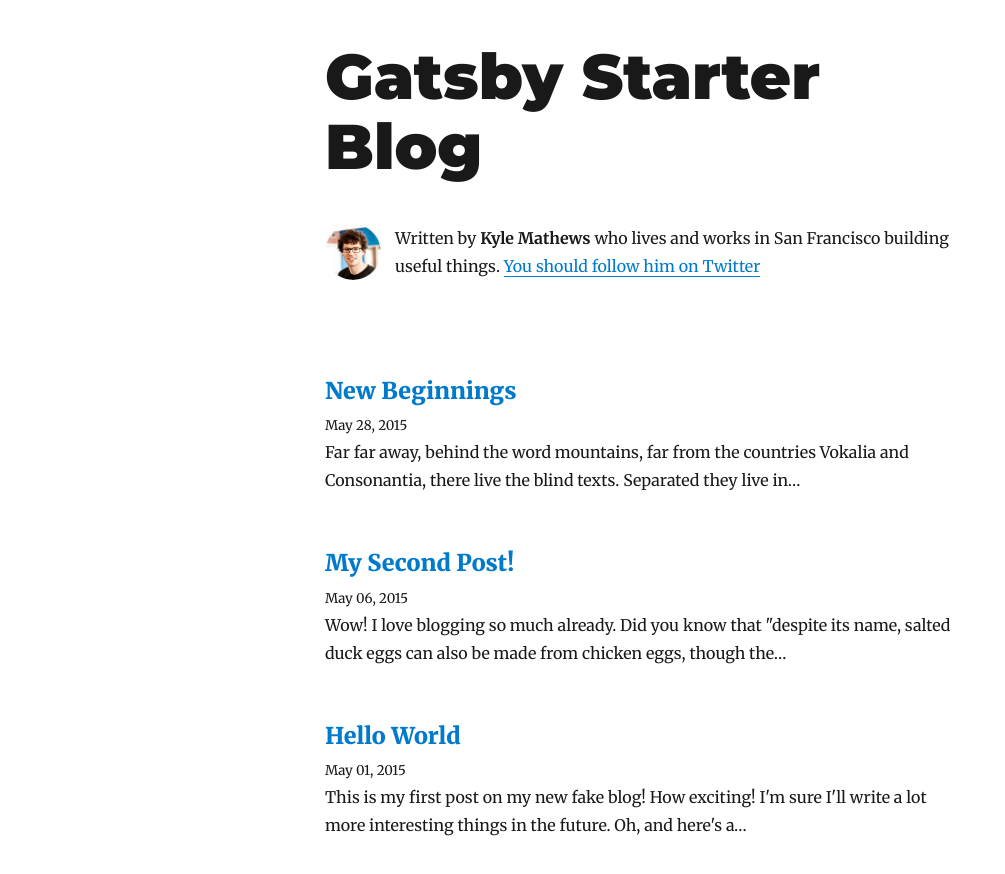
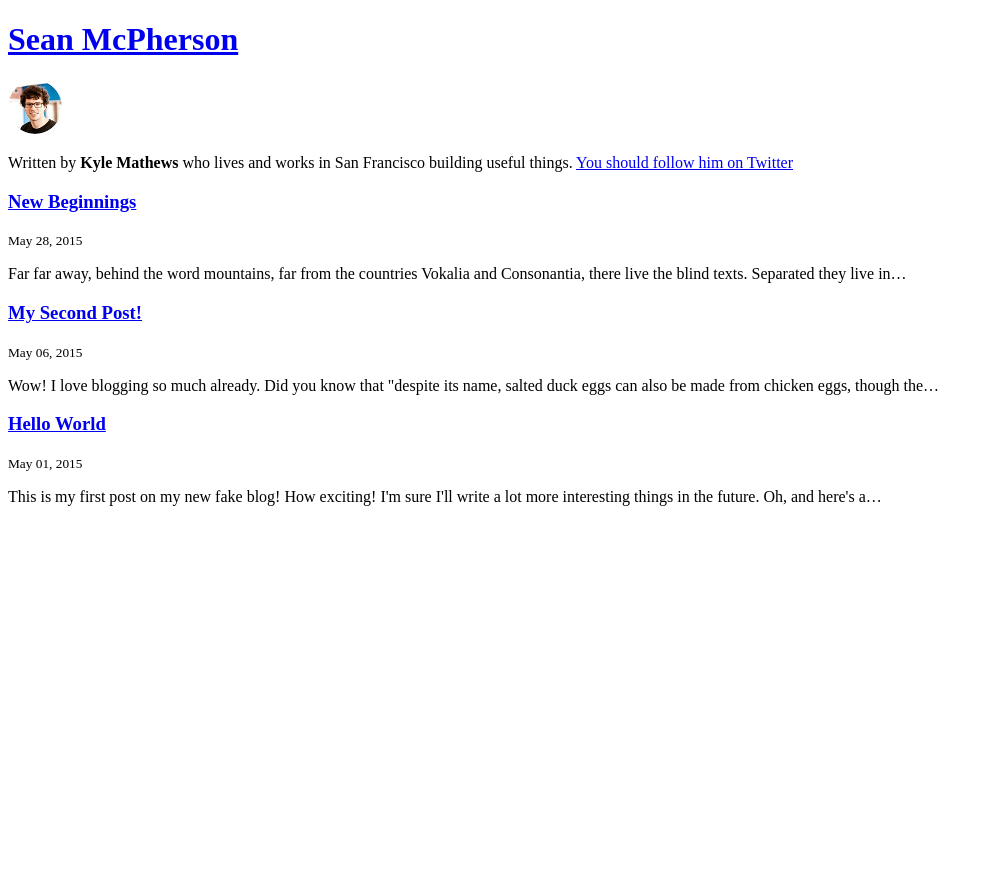
Before and after one commit to SeanMcP/gatsby-playground, a Gatsby site: page / in a window 1280 px wide. Shown: the whole page, without its empty margins (0-1005 px from the left). After the commit the page ends 800 px from the top, so only its background shows below. Built offline with nearby package versions, Linux system fonts and the light colour scheme; Gatsby itself is replaced by a stand-in of ours; some packages are replaced by stand-ins of ours.

Commit message:
Remove default packages

```diff
--- a/gatsby-config.js
+++ b/gatsby-config.js
@@ -1,6 +1,6 @@
 module.exports = {
   siteMetadata: {
-    title: 'Gatsby Starter Blog',
+    title: 'Sean McPherson',
     author: 'Sean McPherson',
     description: 'A starter blog demonstrating what Gatsby can do.',
     siteUrl: 'https://gatsbyjs.github.io/gatsby-starter-blog/',
--- a/src/components/Bio.js
+++ b/src/components/Bio.js
@@ -5,27 +5,12 @@
 import 'typeface-merriweather'
 
 import profilePic from './profile-pic.jpg'
-import { rhythm } from '../utils/typography'
 
 class Bio extends React.Component {
   render() {
     return (
-      <div
-        style={{
-          display: 'flex',
-          marginBottom: rhythm(2.5),
-        }}
-      >
-        <img
-          src={profilePic}
-          alt={`Kyle Mathews`}
-          style={{
-            marginRight: rhythm(1 / 2),
-            marginBottom: 0,
-            width: rhythm(2),
-            height: rhythm(2),
-          }}
-        />
+      <div>
+        <img src={profilePic} alt={`Kyle Mathews`} />
         <p>
           Written by <strong>Kyle Mathews</strong> who lives and works in San
           Francisco building useful things.{' '}
--- a/src/components/Layout.js
+++ b/src/components/Layout.js
@@ -1,7 +1,5 @@
 import React from 'react'
 import { Link } from 'gatsby'
-
-import { rhythm, scale } from '../utils/typography'
 
 class Layout extends React.Component {
   render() {
@@ -11,56 +9,19 @@
 
     if (location.pathname === rootPath) {
       header = (
-        <h1
-          style={{
-            ...scale(1.5),
-            marginBottom: rhythm(1.5),
-            marginTop: 0,
-          }}
-        >
-          <Link
-            style={{
-              boxShadow: 'none',
-              textDecoration: 'none',
-              color: 'inherit',
-            }}
-            to={'/'}
-          >
-            {title}
-          </Link>
+        <h1>
+          <Link to={'/'}>{title}</Link>
         </h1>
       )
     } else {
       header = (
-        <h3
-          style={{
-            fontFamily: 'Montserrat, sans-serif',
-            marginTop: 0,
-            marginBottom: rhythm(-1),
-          }}
-        >
-          <Link
-            style={{
-              boxShadow: 'none',
-              textDecoration: 'none',
-              color: 'inherit',
-            }}
-            to={'/'}
-          >
-            {title}
-          </Link>
+        <h3>
+          <Link to={'/'}>{title}</Link>
         </h3>
       )
     }
     return (
-      <div
-        style={{
-          marginLeft: 'auto',
-          marginRight: 'auto',
-          maxWidth: rhythm(24),
-          padding: `${rhythm(1.5)} ${rhythm(3 / 4)}`,
-        }}
-      >
+      <div>
         {header}
         {children}
       </div>
--- a/src/pages/hi-folks/index.md
+++ b/src/pages/hi-folks/index.md
@@ -1,6 +1,6 @@
 ---
 title: New Beginnings
-date: "2015-05-28T22:40:32.169Z"
+date: '2015-05-28T22:40:32.169Z'
 ---
 
 Far far away, behind the word mountains, far from the countries Vokalia and
@@ -15,10 +15,10 @@
 didn’t listen. She packed her seven versalia, put her initial into the belt and
 made herself on the way.
 
-* This however showed weasel
-* Well uncritical so misled
-  * this is very interesting
-* Goodness much until that fluid owl
+- This however showed weasel
+- Well uncritical so misled
+  - this is very interesting
+- Goodness much until that fluid owl
 
 When she reached the first hills of the **Italic Mountains**, she had a last
 view back on the skyline of her hometown _Bookmarksgrove_, the headline of
--- a/src/pages/index.js
+++ b/src/pages/index.js
@@ -5,7 +5,6 @@
 
 import Bio from '../components/Bio'
 import Layout from '../components/Layout'
-import { rhythm } from '../utils/typography'
 
 class BlogIndex extends React.Component {
   render() {
@@ -28,11 +27,7 @@
           const title = get(node, 'frontmatter.title') || node.fields.slug
           return (
             <div key={node.fields.slug}>
-              <h3
-                style={{
-                  marginBottom: rhythm(1 / 4),
-                }}
-              >
+              <h3>
                 <Link style={{ boxShadow: 'none' }} to={node.fields.slug}>
                   {title}
                 </Link>
--- a/src/utils/typography.js
+++ /dev/null
@@ -1,21 +0,0 @@
-import Typography from 'typography'
-import Wordpress2016 from 'typography-theme-wordpress-2016'
-
-Wordpress2016.overrideThemeStyles = () => ({
-  'a.gatsby-resp-image-link': {
-    boxShadow: 'none',
-  },
-})
-
-delete Wordpress2016.googleFonts
-
-const typography = new Typography(Wordpress2016)
-
-// Hot reload typography in development.
-if (process.env.NODE_ENV !== 'production') {
-  typography.injectStyles()
-}
-
-export default typography
-export const rhythm = typography.rhythm
-export const scale = typography.scale
```
Also changed, not shown: package.json (+2 -7 lines), src/pages/hello-world/index.md (+1 -1 lines), src/pages/my-second-post/index.md (+1 -1 lines), src/templates/blog-post.js (+8 -33 lines), 1 other file.
